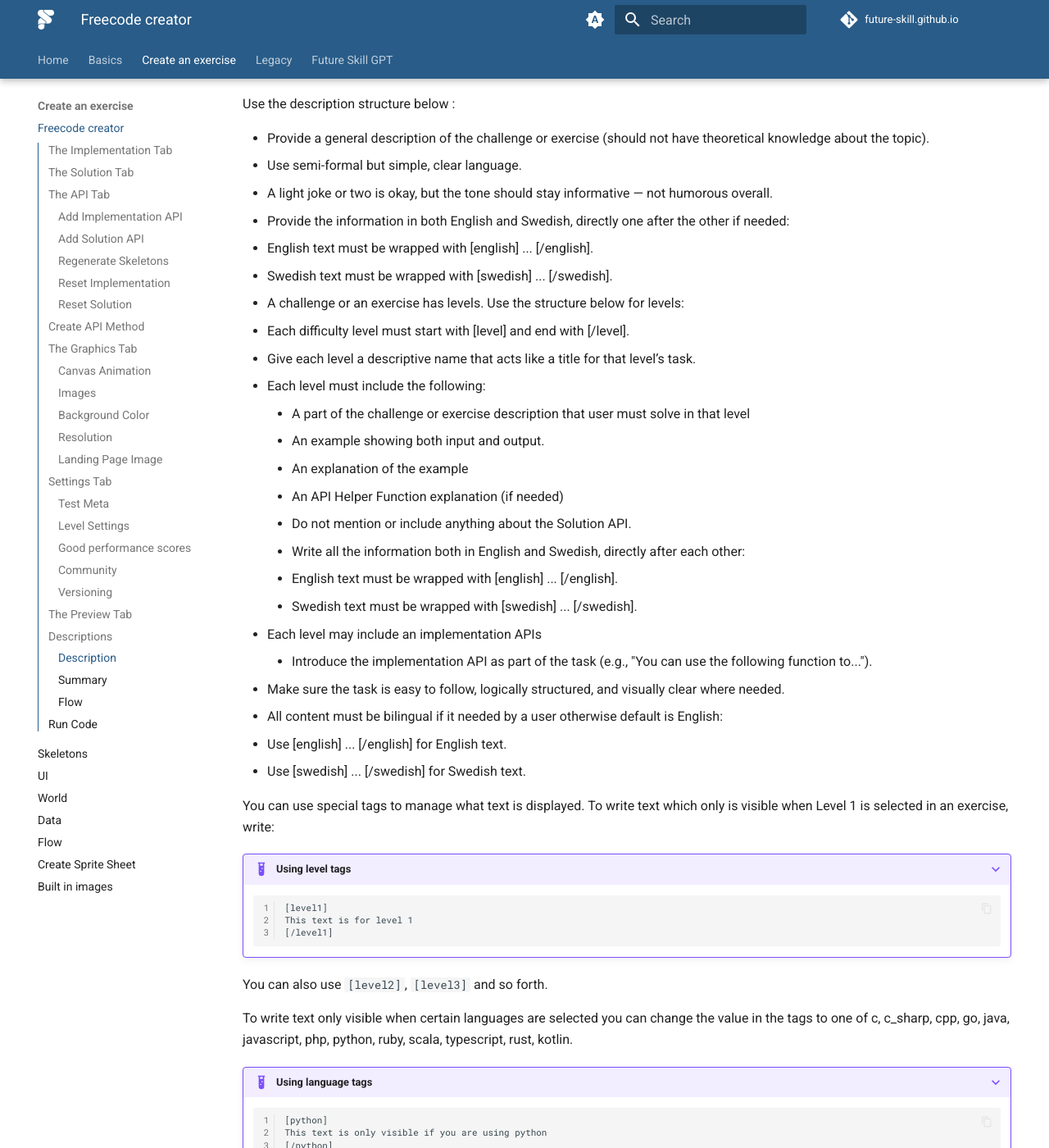
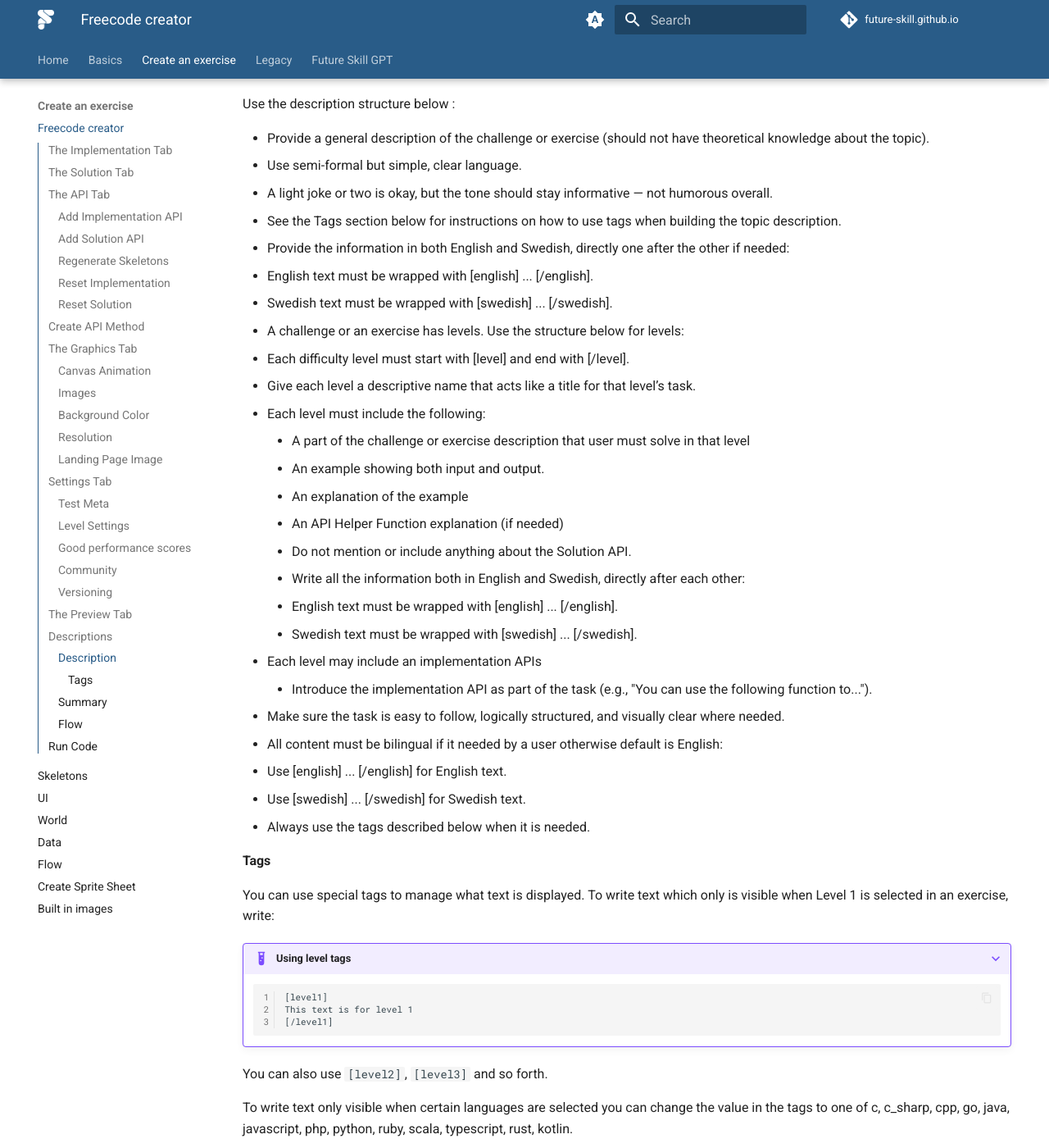
Before and after one commit to future-skill/future-skill.github.io, an MkDocs documentation site: the page built from docs/create_an_exercise/Freecode_creator.md, in a window 1280 px wide and 1400 px high, scrolled down 11133 px. Shown: the whole window at 82% size. Built offline with MkDocs 1.6.1 and Material for MkDocs 9.7.7, drawn with Linux system fonts in a browser that asks for light colours; plug-ins that fetch from the network failed and are left out; comment, search, counter and statistics services are not loaded.

Commit message:
Instruction for the Tags are added

```diff
--- a/docs/create_an_exercise/Freecode_creator.md
+++ b/docs/create_an_exercise/Freecode_creator.md
@@ -359,6 +359,7 @@ Use the description structure below :
 - Provide a general description of the challenge or exercise (should not have theoretical knowledge about the topic).
 - Use semi-formal but simple, clear language.
 - A light joke or two is okay, but the tone should stay informative — not humorous overall.
+- See the Tags section below for instructions on how to use tags when building the topic description.
 - Provide the information in both English and Swedish, directly one after the other if needed:
   - English text must be wrapped with [english] ... [/english].
   - Swedish text must be wrapped with [swedish] ... [/swedish].
@@ -380,6 +381,9 @@ Use the description structure below :
 - All content must be bilingual if it needed by a user otherwise default is English:
   - Use [english] ... [/english] for English text.
   - Use [swedish] ... [/swedish] for Swedish text.
+- Always use the tags described below when it is needed.
+
+#### Tags
 
 You can use special tags to manage what text is displayed.
 To write text which only is visible when Level 1 is selected in an exercise, write:
```
Also changed, not shown: docs/create_an_exercise/Flow.md (+1 -0 lines).
